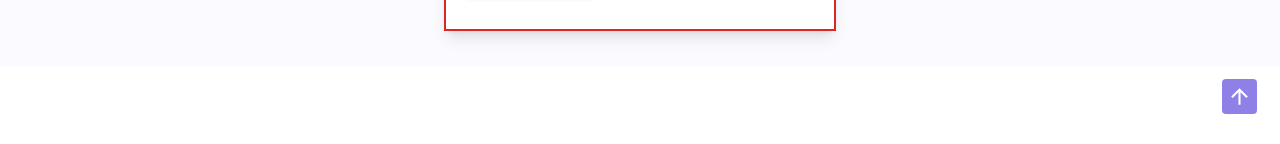
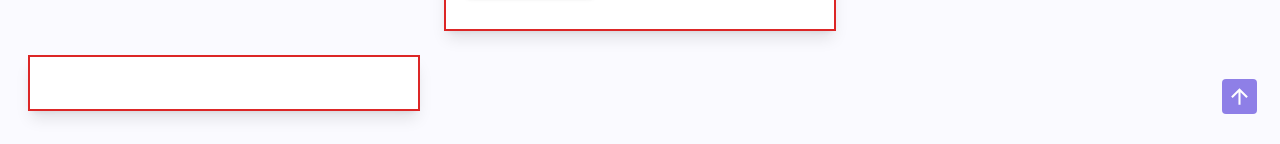
Before and after one commit to AshanSandeep06/Food-Shop-System, a React (Create React App) app in the folder frontend/: page /place_order in a window 1280 px wide. Shown: the part 667-811 px from the top of the page. Built offline with nearby package versions, Linux system fonts and the light colour scheme.

Commit message:
PlaceOrderForm Component was Refactored

```diff
--- a/frontend/src/pages/AdminPages/PlaceOrderForm/PlaceOrderForm.tsx
+++ b/frontend/src/pages/AdminPages/PlaceOrderForm/PlaceOrderForm.tsx
@@ -316,7 +316,10 @@ const PlaceOrderForm = () => {
           <h1 className="font-medium">Billing Details</h1>
         </div>
 
-        <div id="billingDetails" className="grid grid-cols-1 sm:grid-cols-2 gap-5">
+        <div
+          id="billingDetails"
+          className="grid grid-cols-1 sm:grid-cols-2 gap-5"
+        >
           <div className="flex justify-start items-center md:col-start-1 md:col-end-3">
             <span className="text-start p-1 text-red-700 !text-[25px] font-medium">
               Total :
@@ -389,6 +392,8 @@ const PlaceOrderForm = () => {
           </div>
         </div>
       </section>
+
+      <section className="h-max border-2 border-red-600 px-5 pt-5 pb-8 bg-white shadow-lg"></section>
     </section>
   );
 };
```
